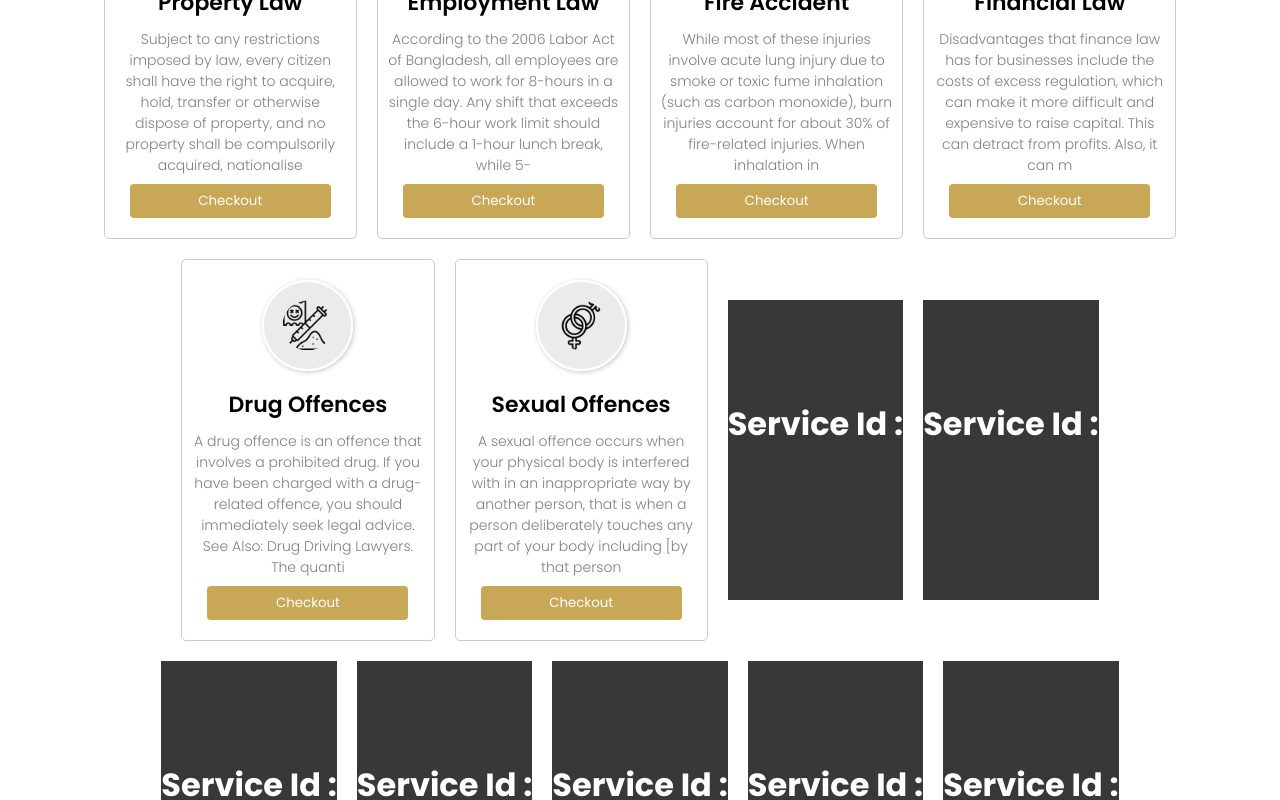
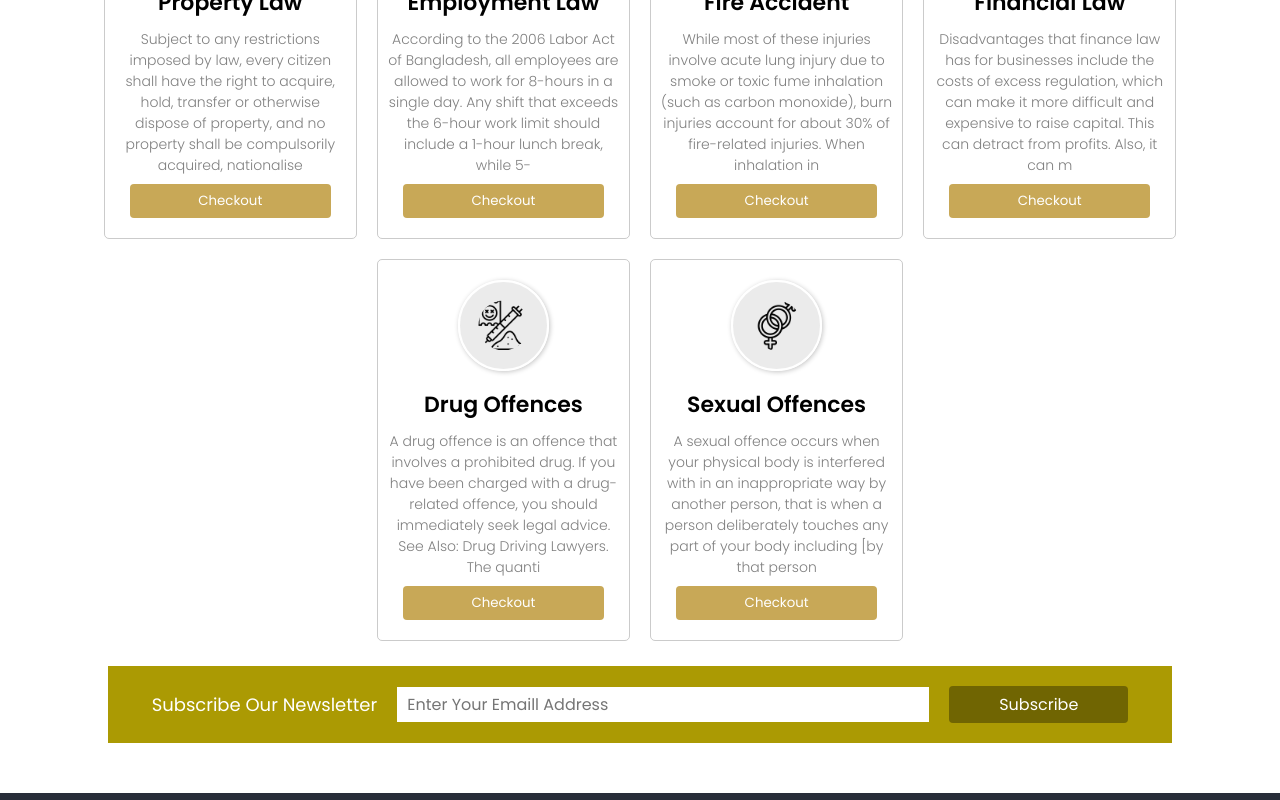
Before and after one commit to awalhossainPro/justicelawchamber, a React (Create React App) app: page / in a window 1280 px wide. Shown: the part 1635-2435 px from the top of the page. Built offline with nearby package versions, Linux system fonts and the light colour scheme; no server answers.

Commit message:
Final commit

```diff
--- a/src/components/Pages/Home/Services.js
+++ b/src/components/Pages/Home/Services.js
@@ -28,14 +28,6 @@ const Services = () => {
                     ></Service>
                 )
             }
-            {
-                service.map(singleService =>
-                    <ServiceDetail
-                        key={singleService.id}
-                        singleService={singleService}
-                    ></ServiceDetail>
-                )
-            }
         </div>
     );
 };
```
